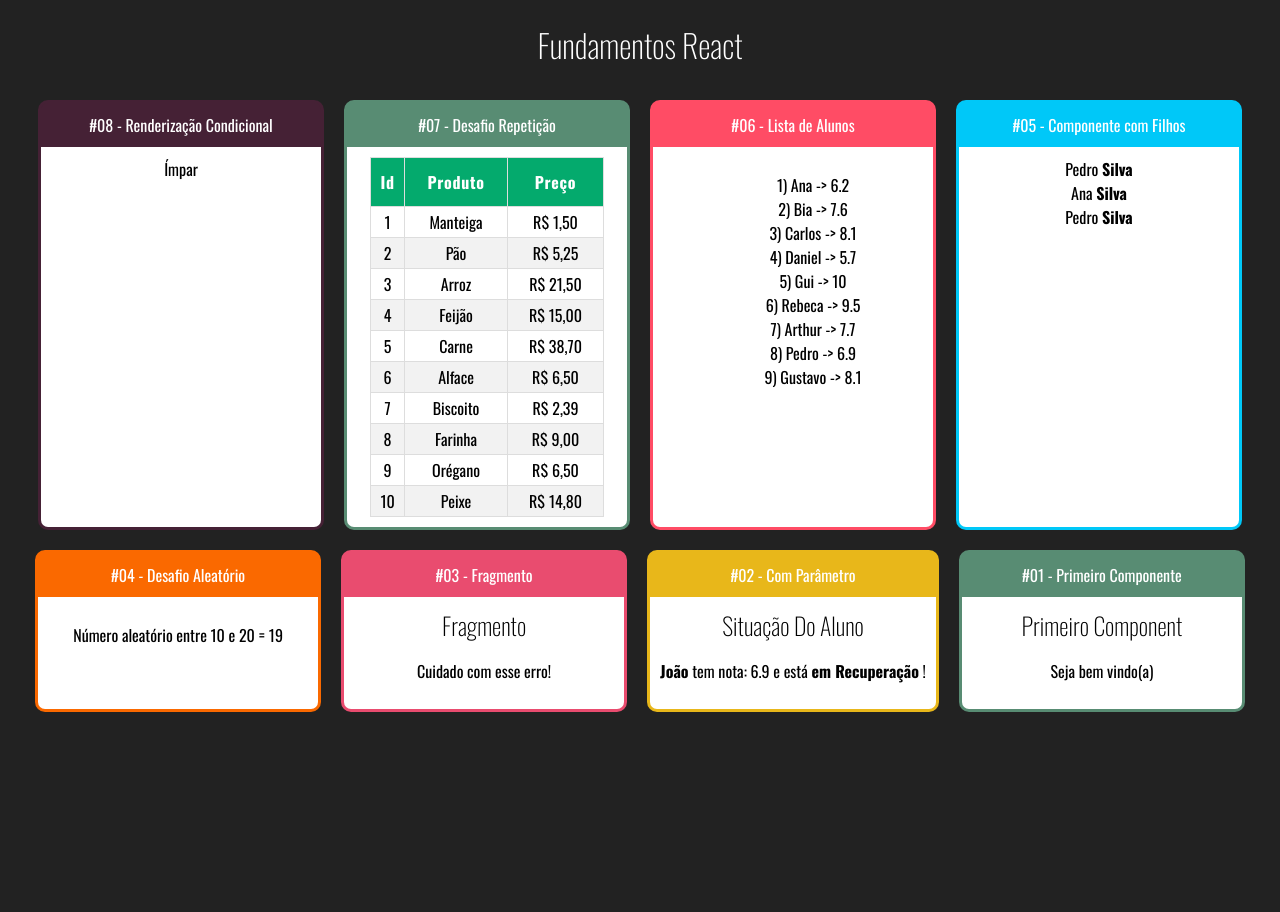
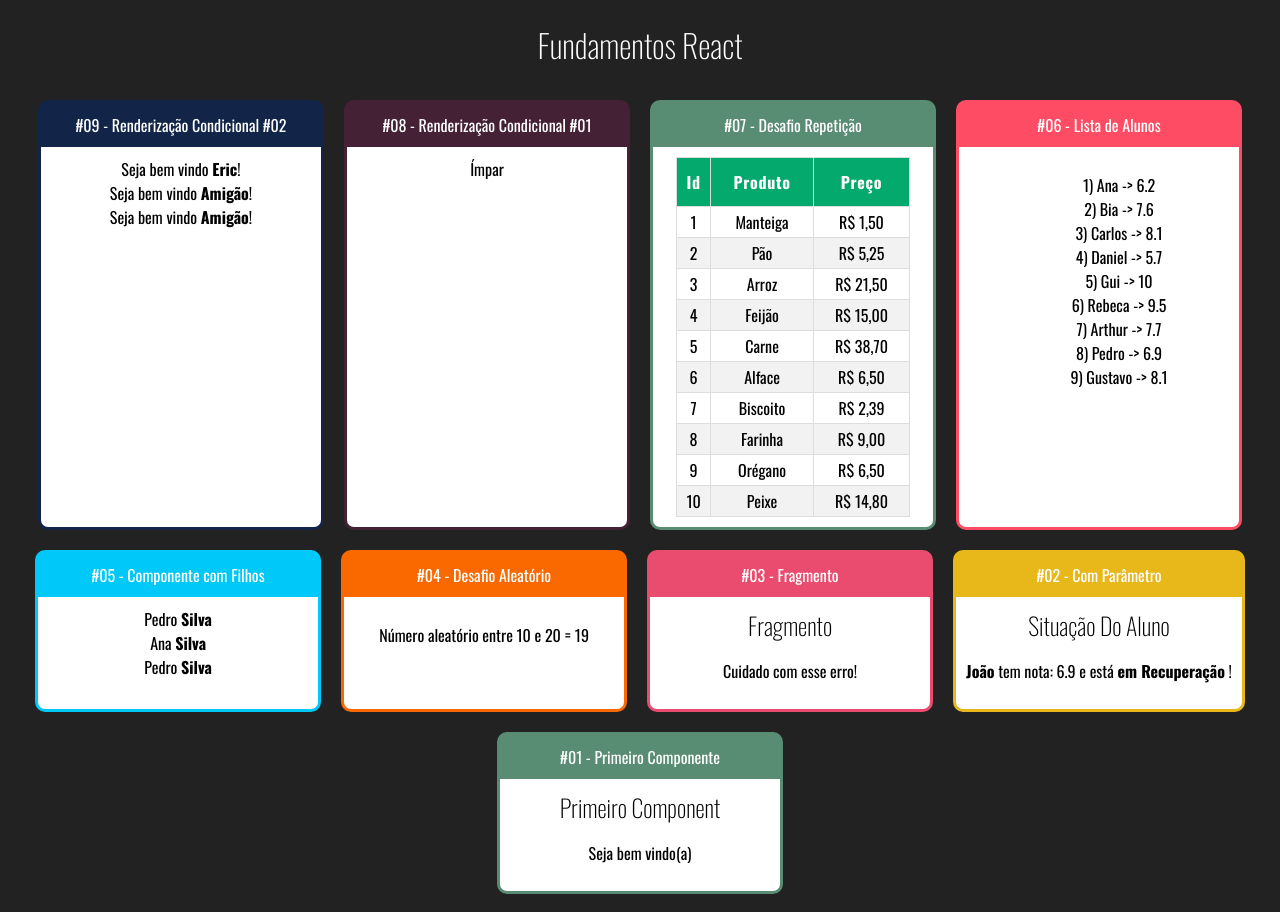
Before and after one commit to eric-moniz/curso-react-redux, a React (Create React App) app: page / in a window 1280 px wide. Before the commit the page ends 800 px from the top, so only its background shows below. Built offline with nearby package versions, Linux system fonts and the light colour scheme.

Commit message:
aula 32 - Renderização Condicional #02

```diff
--- a/src/App.jsx
+++ b/src/App.jsx
@@ -11,13 +11,20 @@
 import ListaAlunos from "./components/basicos/repeticao/ListaAlunos";
 import TabelaProdutos from "./components/basicos/repeticao/TabelaProdutos";
 import ParOuImpar from "./components/condicional/ParOuImpar";
+import UsuarioInfo from "./components/condicional/UsuarioInfo";
 
 const App = () => (
   <div className="App">
     <h1>Fundamentos React</h1>
 
     <div className="Cards">
-      <Card titulo="#08 - Renderização Condicional" color="#452135">
+      <Card titulo="#09 - Renderização Condicional #02" color="#122548">
+        <UsuarioInfo usuario={{ nome: "Eric" }} />
+        <UsuarioInfo usuario={{}} />
+        <UsuarioInfo />
+      </Card>
+
+      <Card titulo="#08 - Renderização Condicional #01" color="#452135">
         <ParOuImpar numero={21} />
       </Card>
 
--- /dev/null
+++ b/src/components/condicional/If.js
@@ -0,0 +1,9 @@
+const funcaoIf = props => {
+  if (props.test) {
+    return props.children;
+  } else {
+    return false;
+  }
+};
+
+export default funcaoIf;
--- /dev/null
+++ b/src/components/condicional/UsuarioInfo.jsx
@@ -0,0 +1,20 @@
+import React from "react";
+import If from "./If";
+
+const UsuarioInfo = props => {
+  const usuario = props.usuario || {};
+
+  return (
+    <div>
+      <If test={usuario && usuario.nome}>
+        Seja bem vindo <strong>{usuario.nome}</strong>!
+      </If>
+
+      <If test={!usuario || !usuario.nome}>
+        Seja bem vindo <strong>Amigão</strong>!
+      </If>
+    </div>
+  );
+};
+
+export default UsuarioInfo;
```
